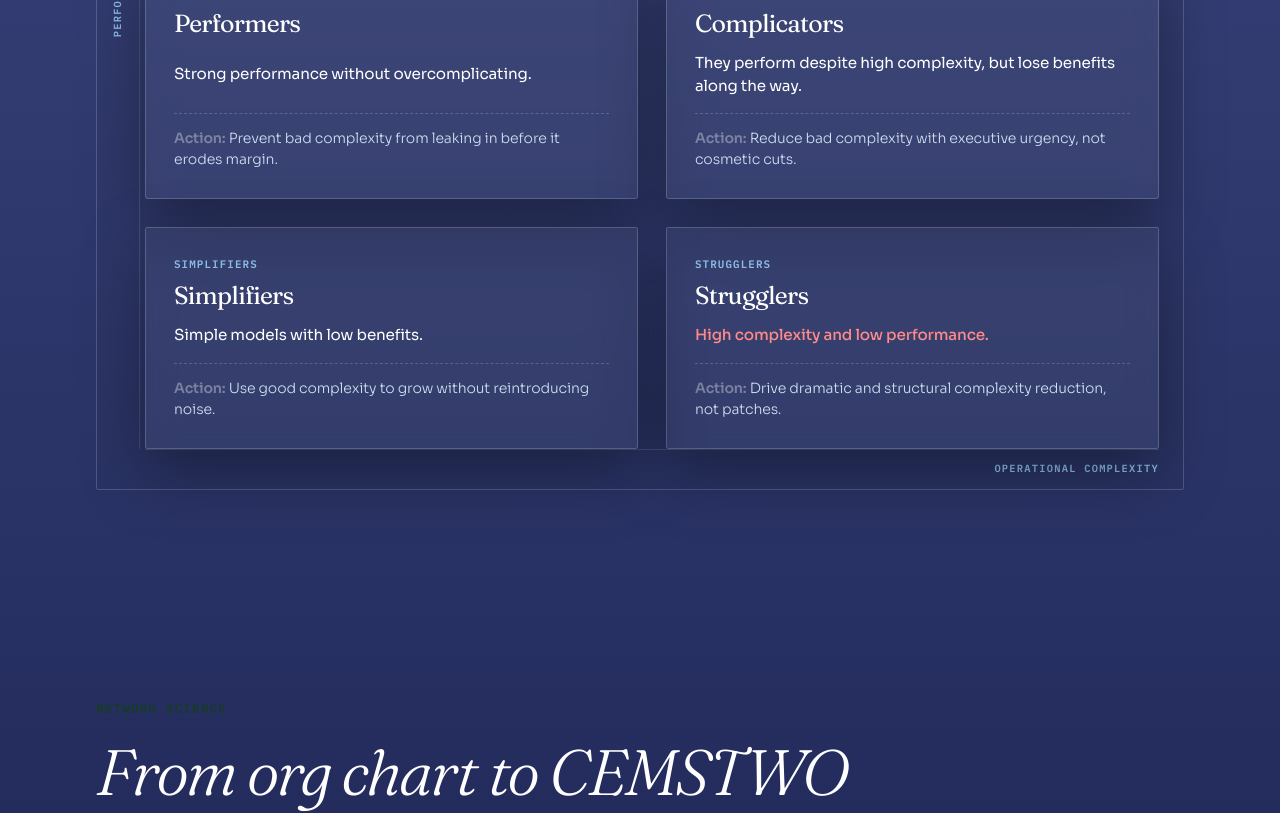
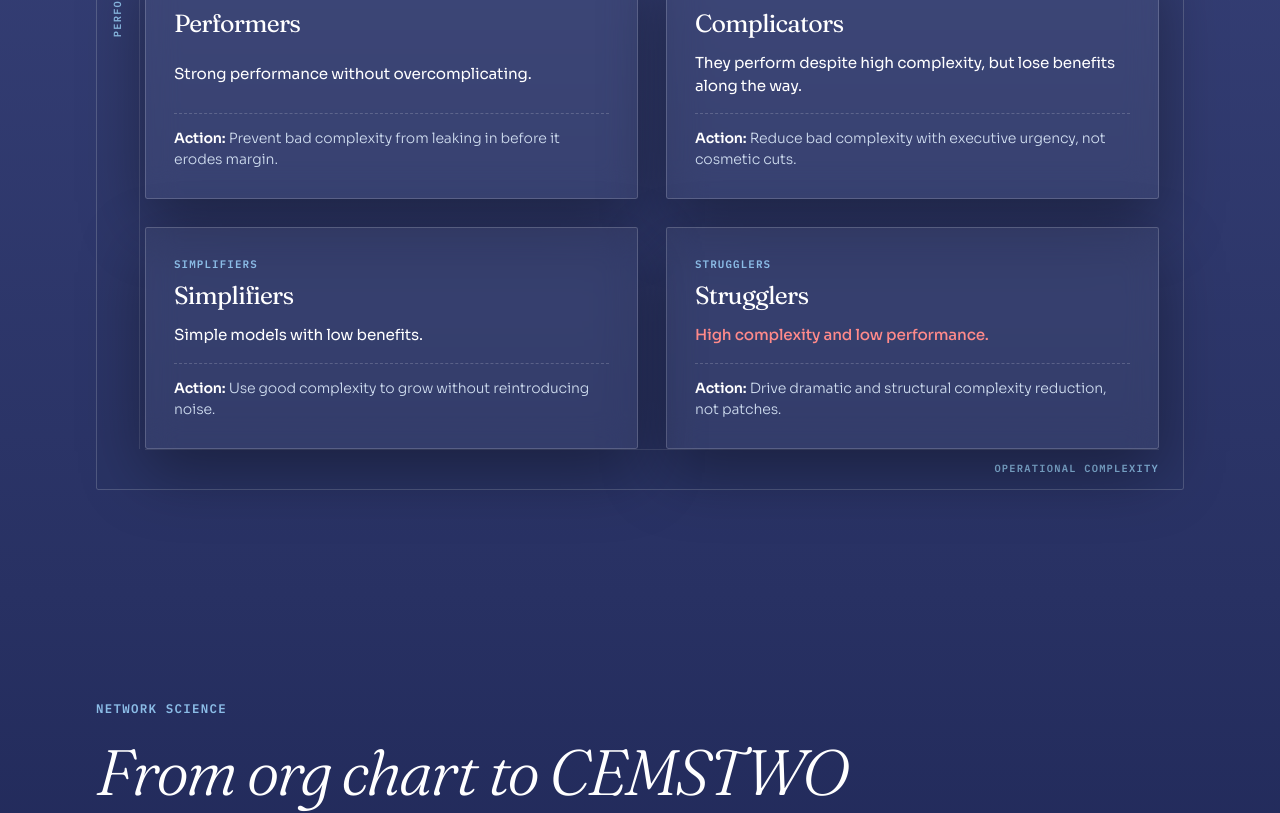
Before and after one commit to willkwolf/Thinking-as-a-Service, a React (Vite) app: page / in a window 1280 px wide. Shown: the part 4520-5333 px from the top of the page. Built offline with nearby package versions, Linux system fonts and the light colour scheme.

Commit message:
style: fix visual contrast, colors, and accessibility for eyebrows, cards, and navigators across deep layers

```diff
--- a/src/components/layout/IcebergProgress.css
+++ b/src/components/layout/IcebergProgress.css
@@ -402,3 +402,45 @@
   box-shadow: 0 0 8px var(--signal);
   transition: width 0.35s cubic-bezier(0.4, 0, 0.2, 1);
 }
+
+/* ==========================================================================
+   Dark Scoped Variables for Sidebar & Mobile Nav Guide (Light & Dark Modes)
+   ========================================================================== */
+
+/* Left Sidebar Desktop Progress Nav in Dark layers & Dark Mode */
+:root[data-time-mode="rest"] .iceberg-progress,
+.iceberg-progress--dark-bg {
+  --panel: rgba(16, 26, 44, 0.85);
+  --panel-solid: #0c142b;
+  --ink: #ffffff;
+  --muted: #d0def0;
+  --line: rgba(255, 255, 255, 0.15);
+  --line-strong: rgba(255, 255, 255, 0.35);
+  --blueprint: #8bbce6;
+  --shadow: rgba(0, 0, 0, 0.4);
+}
+
+/* Mobile Sticky Progress Nav Header in Dark layers & Dark Mode */
+:root[data-time-mode="rest"] .iceberg-progress-mobile-header,
+.iceberg-progress-mobile-container--dark-bg .iceberg-progress-mobile-header {
+  background: rgba(16, 26, 44, 0.85);
+  border-bottom: 1px solid rgba(255, 255, 255, 0.15);
+}
+
+/* Mobile Dropdown Drawer Menu in Dark layers & Dark Mode */
+:root[data-time-mode="rest"] .iceberg-progress-mobile-drawer,
+.iceberg-progress-mobile-container--dark-bg .iceberg-progress-mobile-drawer {
+  background: rgba(16, 26, 44, 0.95);
+  border-bottom: 1px solid rgba(255, 255, 255, 0.15);
+}
+
+/* Scoped variables for all mobile progress elements in Dark layers & Dark Mode */
+:root[data-time-mode="rest"] .iceberg-progress-mobile-container,
+.iceberg-progress-mobile-container--dark-bg {
+  --ink: #ffffff;
+  --muted: #d0def0;
+  --line: rgba(255, 255, 255, 0.15);
+  --line-strong: rgba(255, 255, 255, 0.35);
+  --signal: #8bbce6;
+  --blueprint: #8bbce6;
+}
--- a/src/components/layout/IcebergProgress.tsx
+++ b/src/components/layout/IcebergProgress.tsx
@@ -16,8 +16,10 @@ export function IcebergProgress({ activeLayer }: IcebergProgressProps) {
     return depths[index] || '0m';
   };
 
+  const isDarkLayer = ['formula', 'cemstwo', 'signal', 'depth'].includes(activeLayer);
+
   return (
-    <nav className="iceberg-progress" aria-label="Profundidad del iceberg">
+    <nav className={`iceberg-progress ${isDarkLayer ? 'iceberg-progress--dark-bg' : ''}`} aria-label="Profundidad del iceberg">
       <div className="iceberg-progress__backdrop" />
       <div className="iceberg-progress__ruler" aria-hidden="true">
         {Array.from({ length: 31 }).map((_, i) => (
--- a/src/components/layout/IcebergProgressMobile.tsx
+++ b/src/components/layout/IcebergProgressMobile.tsx
@@ -28,8 +28,10 @@ export function IcebergProgressMobile({ activeLayer }: IcebergProgressMobileProp
     }
   };
 
+  const isDarkLayer = ['formula', 'cemstwo', 'signal', 'depth'].includes(activeLayer);
+
   return (
-    <div className="iceberg-progress-mobile-container">
+    <div className={`iceberg-progress-mobile-container ${isDarkLayer ? 'iceberg-progress-mobile-container--dark-bg' : ''}`}>
       <nav className="iceberg-progress-mobile-header" aria-label="Capas del iceberg">
         <div className="iceberg-progress-mobile-header__main">
           <div className="iceberg-progress-mobile-header__current">
--- a/src/components/sections/sections.css
+++ b/src/components/sections/sections.css
@@ -30,11 +30,14 @@
   background: linear-gradient(180deg, #070b24 0%, #02040c 100%);
 }
 
-/* Local CSS Scoping for Dark Background Layers (Light Mode) */
+/* Local CSS Scoping for Dark Background Layers & Footer (Light Mode) */
 .layer--formula,
 .layer--cemstwo,
 .layer--signal,
-.layer--depth {
+.layer--depth,
+.footer-layer {
+  --bg: #0c142b;
+  --bg-strong: #16223f;
   --ink: #ffffff;
   --muted: #d0def0;
   --line: rgba(255, 255, 255, 0.18);
@@ -44,6 +47,32 @@
   --blueprint: #8bbce6;
   --danger: #ff8a8a;
   --shadow: rgba(0, 0, 0, 0.35);
+  --amber: #f0b45f;
+  --circular: var(--blueprint);
+}
+
+/* High-Contrast Button Styling inside Dark Layers & Dark Mode */
+:root[data-time-mode="rest"] .btn-primary,
+.layer--formula .btn-primary,
+.layer--cemstwo .btn-primary,
+.layer--signal .btn-primary,
+.layer--depth .btn-primary,
+.footer-layer .btn-primary {
+  background: var(--blueprint);
+  border-color: var(--blueprint);
+  color: #0c142b !important;
+  font-weight: 700;
+}
+
+:root[data-time-mode="rest"] .btn-primary:hover,
+.layer--formula .btn-primary:hover,
+.layer--cemstwo .btn-primary:hover,
+.layer--signal .btn-primary:hover,
+.layer--depth .btn-primary:hover,
+.footer-layer .btn-primary:hover {
+  background: var(--amber);
+  border-color: var(--amber);
+  color: #0c142b !important;
 }
 
 /* Premium Dark Mode (Rest) Override Gradient Transitions */
--- a/src/components/ui/CemstwoGraph.css
+++ b/src/components/ui/CemstwoGraph.css
@@ -135,7 +135,7 @@
   background: rgba(176, 141, 62, 0.08);
   border: 1.5px solid var(--blueprint);
   border-radius: 50%;
-  color: var(--line-strong);
+  color: var(--ink);
   font-family: var(--font-mono);
   font-size: 1.3rem;
   font-weight: 700;
--- a/src/components/ui/KumuEmbed.css
+++ b/src/components/ui/KumuEmbed.css
@@ -39,7 +39,7 @@
   font-family: var(--font-body);
   font-size: 0.82rem;
   font-weight: 600;
-  color: var(--line-strong);
+  color: var(--ink);
   letter-spacing: 0.02em;
 }
 
--- a/src/components/ui/SimplicityMatrix.css
+++ b/src/components/ui/SimplicityMatrix.css
@@ -73,7 +73,7 @@
 }
 
 .archetype-card__action strong {
-  color: var(--line-strong);
+  color: var(--ink);
   font-weight: 600;
 }
 
```
